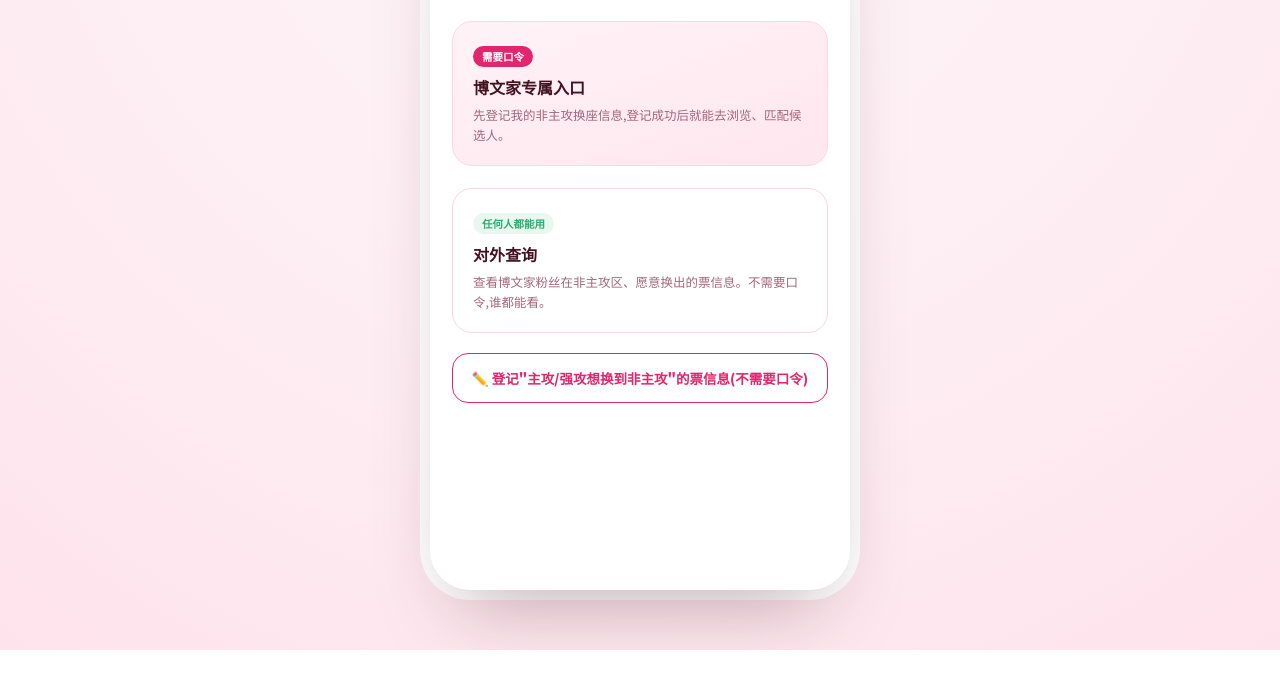
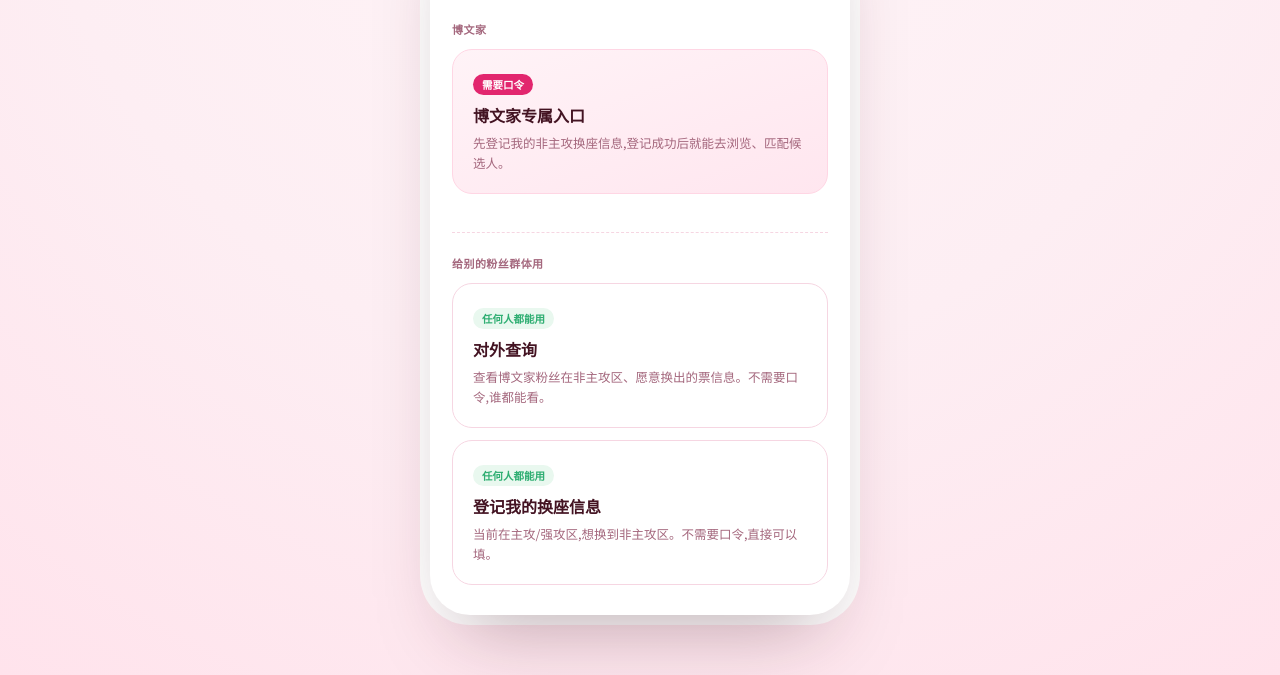
Before and after one commit to YC-451/fifthseatswap, a website: page seatswap/public/index.html in a window 1280 px wide. Shown: the part 150-825 px from the top of the page. Before the commit the page ends 800 px from the top, so only its background shows below. Drawn offline with Linux system fonts and the light colour scheme.

Commit message:
Update index.html

```diff
--- a/seatswap/public/index.html
+++ b/seatswap/public/index.html
@@ -9,6 +9,9 @@
 <link rel="stylesheet" href="css/theme.css">
 <style>
   .portals{ padding: 24px 22px 30px; display:flex; flex-direction:column; gap:16px; }
+  .entry-group{ display:flex; flex-direction:column; gap:12px; }
+  .entry-group + .entry-group{ margin-top:22px; padding-top:22px; border-top:1.5px dashed var(--line); }
+  .group-label{ font-size:11px; font-weight:800; color:var(--ink-soft); letter-spacing:.04em; }
   .portal-card{
     border: 1.5px solid var(--line); border-radius: 20px; padding: 20px; cursor:pointer;
     text-decoration:none; color:inherit; display:block;
@@ -19,16 +22,6 @@
   .badge{ display:inline-block; font-size:10.5px; font-weight:800; padding:3px 9px; border-radius:999px; margin-bottom:8px; }
   .badge.pw{ background:var(--pink-deep); color:#fff; }
   .badge.open{ background:#e9f8ef; color:var(--green); }
-  .center-link{ text-align:center; display:block; margin-top:6px; font-size:12px; color:var(--ink-soft); text-decoration:none; }
-  .reg-btn{
-    display:block; text-align:center; text-decoration:none;
-    background: linear-gradient(135deg, var(--pink-mid), var(--pink-deep)); color:#fff;
-    font-weight:800; font-size:13.5px; padding:14px 12px; border-radius:16px;
-    box-shadow: var(--shadow); margin-top:4px;
-  }
-  .reg-btn.secondary{
-    background:#fff; color: var(--pink-deep); border:1.5px solid var(--pink-deep); box-shadow:none;
-  }
 </style>
 </head>
 <body>
@@ -43,18 +36,28 @@
   </header>
 
   <div class="portals">
+    <div class="entry-group">
+      <div class="group-label">博文家</div>
       <a class="portal-card internal" href="register.html?entry=1">
         <span class="badge pw">需要口令</span>
         <h3>博文家专属入口</h3>
         <p>先登记我的非主攻换座信息,登记成功后就能去浏览、匹配候选人。</p>
       </a>
+    </div>
 
-    <a class="portal-card" href="browse.html?mode=public" style="margin-top:6px;">
+    <div class="entry-group">
+      <div class="group-label">给别的粉丝群体用</div>
+      <a class="portal-card" href="browse.html?mode=public">
         <span class="badge open">任何人都能用</span>
         <h3>对外查询</h3>
         <p>查看博文家粉丝在非主攻区、愿意换出的票信息。不需要口令,谁都能看。</p>
       </a>
-    <a class="reg-btn secondary" href="register.html?entry=2">✏️ 登记"主攻/强攻想换到非主攻"的票信息(不需要口令)</a>
+      <a class="portal-card" href="register.html?entry=2">
+        <span class="badge open">任何人都能用</span>
+        <h3>登记我的换座信息</h3>
+        <p>当前在主攻/强攻区,想换到非主攻区。不需要口令,直接可以填。</p>
+      </a>
+    </div>
   </div>
 </div>
 </body>
```
Lines whose indentation alone changed are shown as unchanged.
